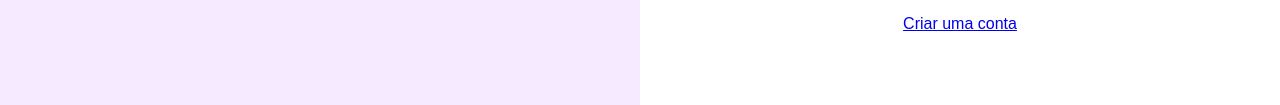
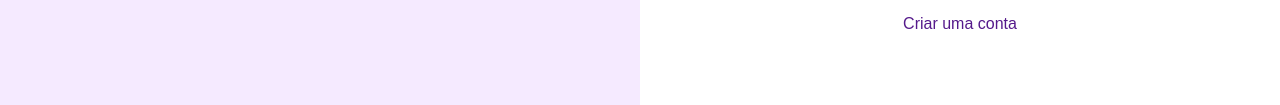
Before and after one commit to ICEI-PUCMinas-PSG-SI-TI/psg-si-n-ti-2024-2-p1-tiaw-tiaw-grupo-4-controle-de-gastos, a website: page codigo/pages/login.html in a window 1280 px wide. Shown: the part 437-542 px from the top of the page. Drawn offline with Linux system fonts and the light colour scheme.

Commit message:
Ajuste na estilização dos botões de redirecionamento

```diff
--- a/codigo/assets/css/styleCadastro.css
+++ b/codigo/assets/css/styleCadastro.css
@@ -87,6 +87,11 @@ input, input[type="text"] {
   background-repeat: no-repeat;
 }
 
+a {
+  color: #551A8B;
+  text-decoration: none;
+}
+
 @media (max-width: 1250px) {
   .mainCadastro {
     width: 100%;
```
